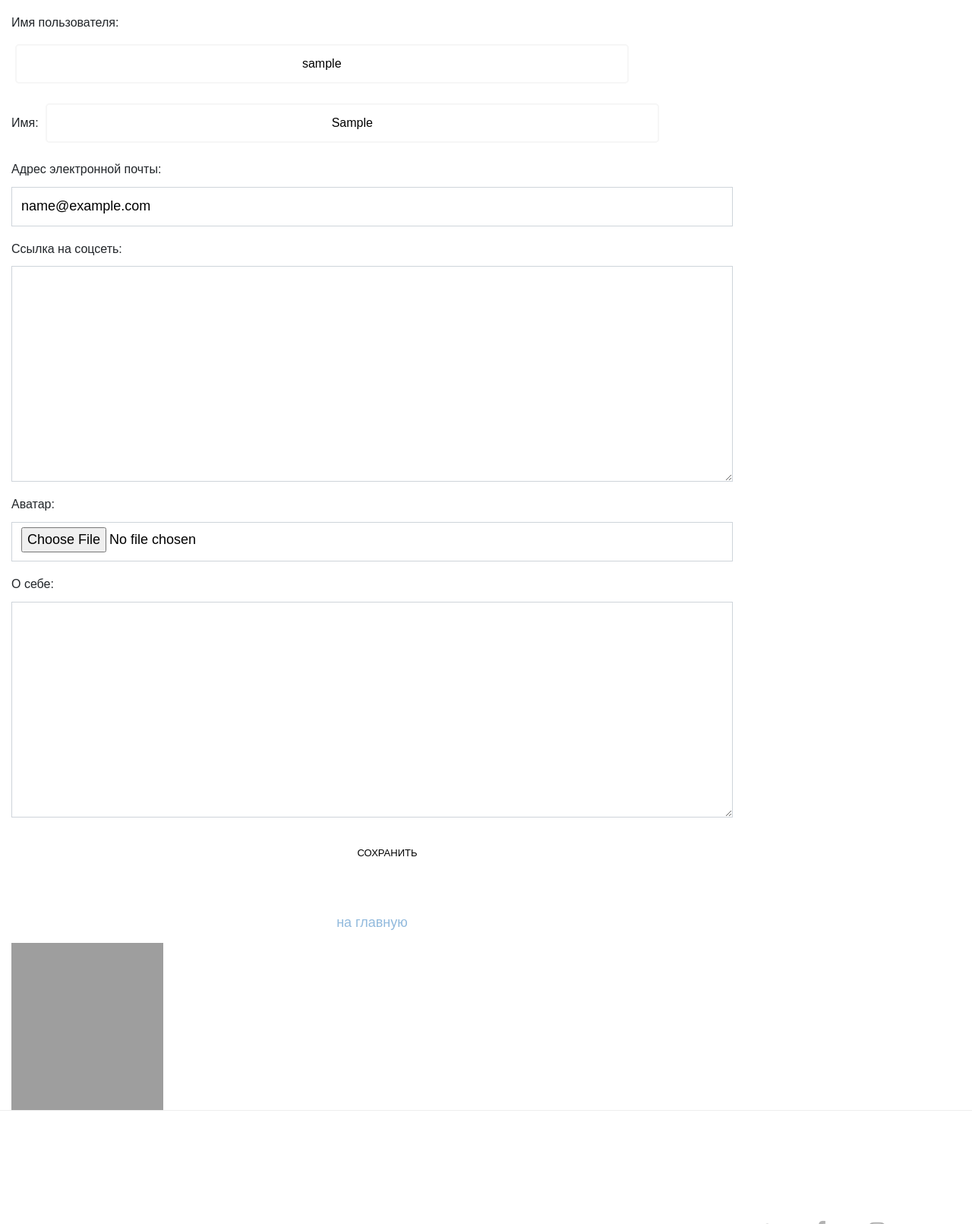
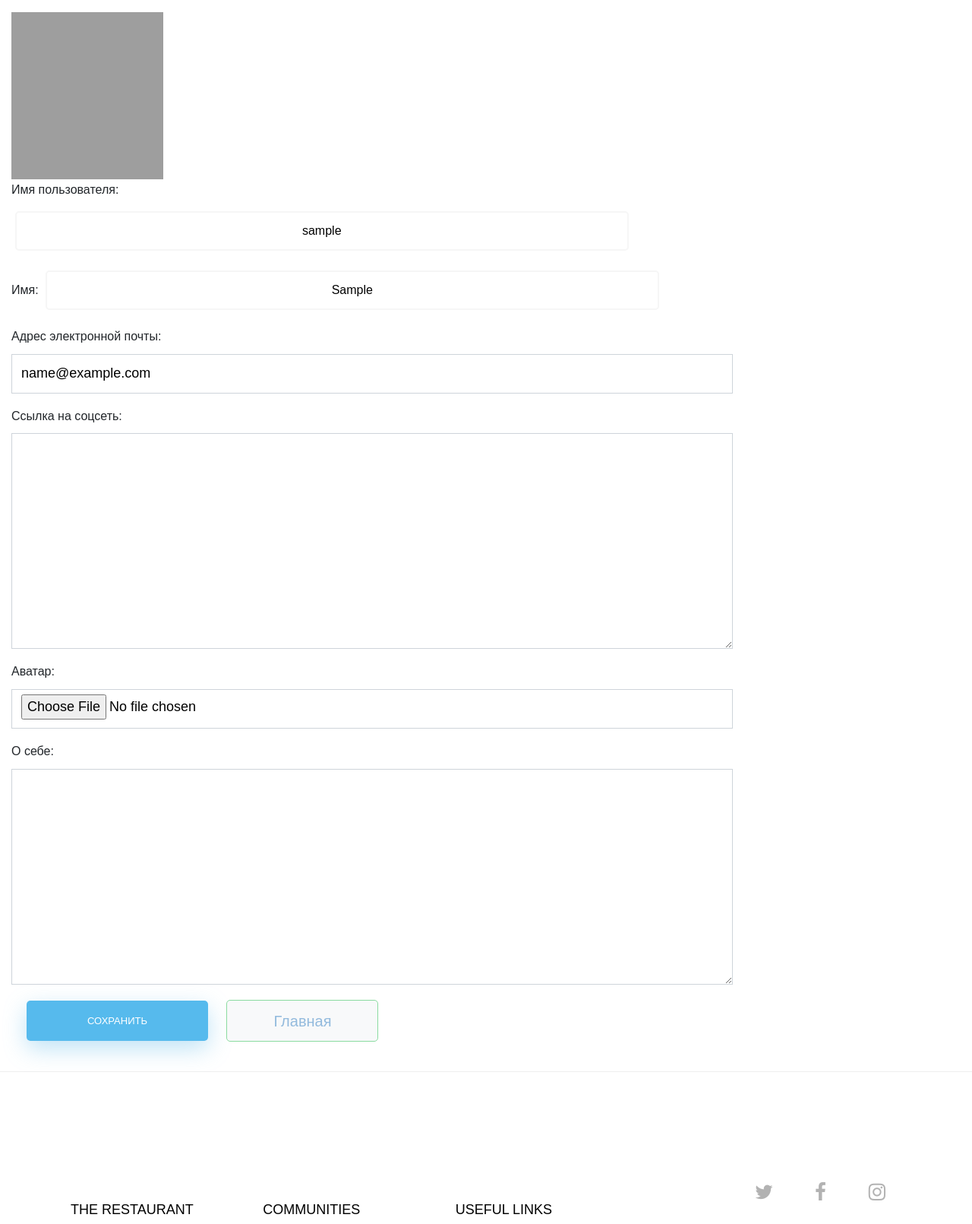
Before and after one commit to OKirill/IT-Tandem, a Django app: page /authapp/edit/ in a window 1280 px wide. Shown: the part 62-1673 px from the top of the page at 76% size. Run offline with Django 3.2, Linux system fonts and the light colour scheme; the visitor is signed in with stand-in values (Sample User, id 1); some libraries are stand-ins or nearby versions; some web fonts are replaced; grey boxes are pictures that could not be loaded.

Commit message:
редакция edit

```diff
--- a/ittandem/authapp/templates/authapp/edit.html
+++ b/ittandem/authapp/templates/authapp/edit.html
@@ -3,15 +3,17 @@
 
 
 {% block content %}
+    <div class="user_avatar"><img style="height: 220px;width: 200px;" src="/media/{{ user.avatar }}"></div>
     <form class="form-horizontal" action="{% url 'authapp:edit' %}" method="post" enctype="multipart/form-data">
         {% csrf_token %}
         {{ edit_form.as_p }}
-        <input class="form-control" type="submit" value="сохранить">
+        <input class="btn-success" type="submit" value="сохранить">
+        <button class="btn btn-lg btn-light" style="border: 1px solid #8adba0;border-radius: 5px; width: 200px;height: 55px;">
+            <a href="{% url 'main:index' %}" class="">
+                Главная
+            </a>
+        </button>
     </form>
-    <button class="btn btn-round form-control last">
-        <a href="{% url 'main:index' %}" class="">
-            на главную
-        </a>
-    </button>
-    <div class="user_avatar"><img style="height: 220px;width: 200px;" src="/media/{{ user.avatar }}"></div>
+
+
 {% endblock %}
```
